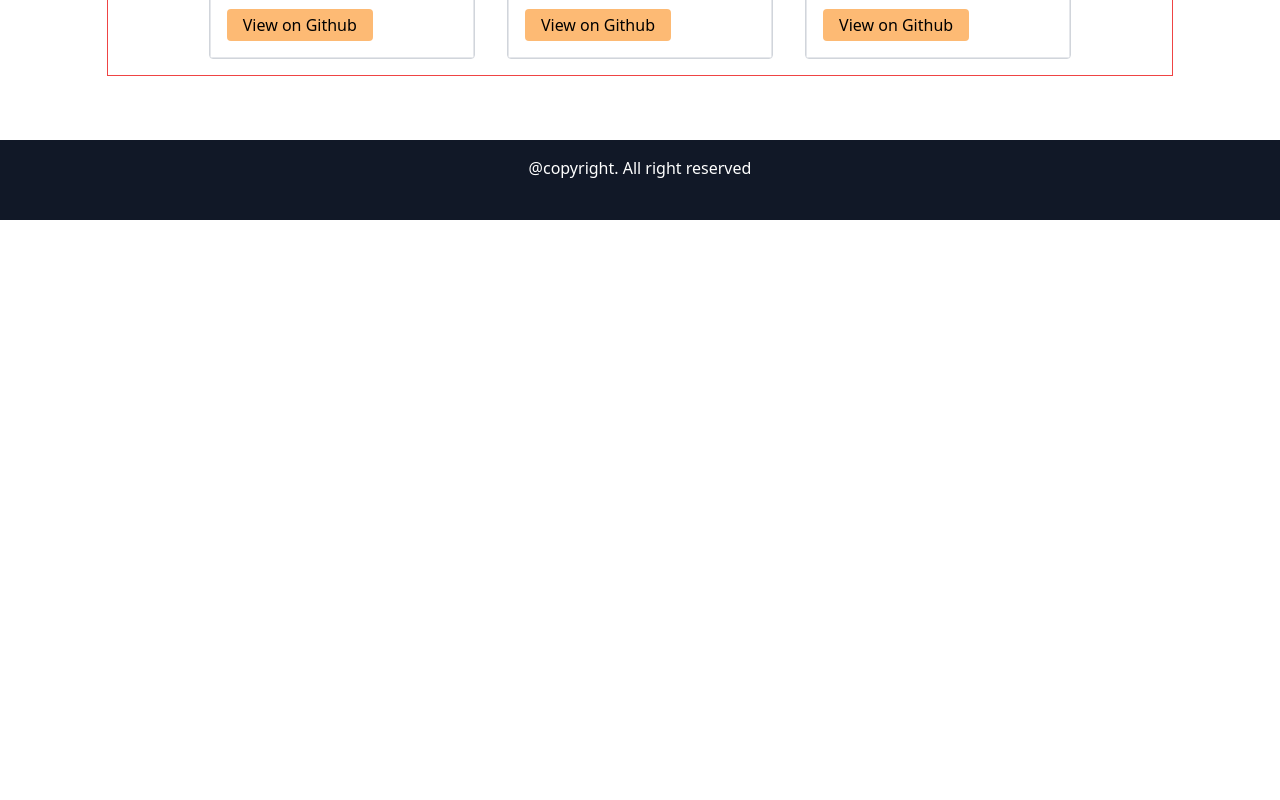
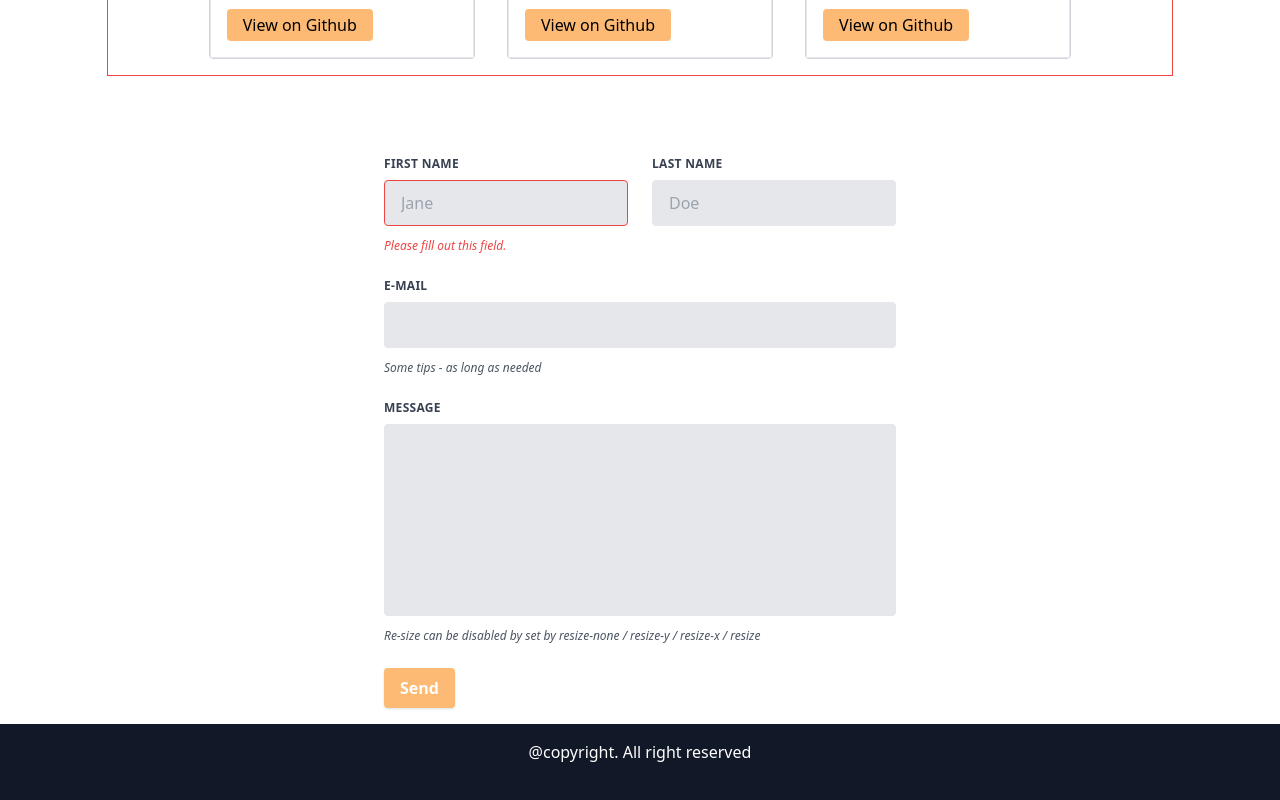
Before and after one commit to TommyOliveir/Official-Portfolio, a React (Vite) app: page / in a window 1280 px wide. Shown: the part 2462-3262 px from the top of the page. Before the commit the page ends 2682 px from the top, so only its background shows below. Built offline with nearby package versions, Linux system fonts and the light colour scheme.

Commit message:
add Contact

```diff
--- /dev/null
+++ b/src/assets/components/Contact.jsx
@@ -0,0 +1,96 @@
+import React from "react";
+
+function Contact() {
+  return (
+    <section className="p-4">
+      <div >
+
+        <form class="w-full max-w-lg mx-auto">
+          <div class="flex flex-wrap -mx-3 mb-6">
+            <div class="w-full md:w-1/2 px-3 mb-6 md:mb-0">
+              <label
+                class="block uppercase tracking-wide text-gray-700 text-xs font-bold mb-2"
+                for="grid-first-name"
+              >
+                First Name
+              </label>
+              <input
+                class="appearance-none block w-full bg-gray-200 text-gray-700 border border-red-500 rounded py-3 px-4 mb-3 leading-tight focus:outline-none focus:bg-white"
+                id="grid-first-name"
+                type="text"
+                placeholder="Jane"
+              />
+              <p class="text-red-500 text-xs italic">
+                Please fill out this field.
+              </p>
+            </div>
+            <div class="w-full md:w-1/2 px-3">
+              <label
+                class="block uppercase tracking-wide text-gray-700 text-xs font-bold mb-2"
+                for="grid-last-name"
+              >
+                Last Name
+              </label>
+              <input
+                class="appearance-none block w-full bg-gray-200 text-gray-700 border border-gray-200 rounded py-3 px-4 leading-tight focus:outline-none focus:bg-white focus:border-gray-500"
+                id="grid-last-name"
+                type="text"
+                placeholder="Doe"
+              />
+            </div>
+          </div>
+          <div class="flex flex-wrap -mx-3 mb-6">
+            <div class="w-full px-3">
+              <label
+                class="block uppercase tracking-wide text-gray-700 text-xs font-bold mb-2"
+                for="grid-password"
+              >
+                E-mail
+              </label>
+
+              <input
+                class="appearance-none block w-full bg-gray-200 text-gray-700 border border-gray-200 rounded py-3 px-4 mb-3 leading-tight focus:outline-none focus:bg-white focus:border-gray-500"
+                id="email"
+                type="email"
+              />
+              <p class="text-gray-600 text-xs italic">
+                Some tips - as long as needed
+              </p>
+            </div>
+          </div>
+          <div class="flex flex-wrap -mx-3 mb-6">
+            <div class="w-full px-3">
+              <label
+                class="block uppercase tracking-wide text-gray-700 text-xs font-bold mb-2"
+                for="grid-password"
+              >
+                Message
+              </label>
+              <textarea
+                class=" no-resize appearance-none block w-full bg-gray-200 text-gray-700 border border-gray-200 rounded py-3 px-4 mb-3 leading-tight focus:outline-none focus:bg-white focus:border-gray-500 h-48 resize-none"
+                id="message"
+              ></textarea>
+              <p class="text-gray-600 text-xs italic">
+                Re-size can be disabled by set by resize-none / resize-y /
+                resize-x / resize
+              </p>
+            </div>
+          </div>
+          <div class="md:flex md:items-center">
+            <div class="md:w-1/3">
+              <button
+                class="shadow bg-orange-300 hover:bg-teal-400 focus:shadow-outline focus:outline-none text-white font-bold py-2 px-4 rounded"
+                type="button"
+              >
+                Send
+              </button>
+            </div>
+            <div class="md:w-2/3"></div>
+          </div>
+        </form>
+      </div>
+    </section>
+  );
+}
+
+export default Contact;
--- a/src/assets/pages/HomeParalax.jsx
+++ b/src/assets/pages/HomeParalax.jsx
@@ -5,6 +5,7 @@ import About from "../components/About";
 import Skills from "../components/Skills";
 import Projects from "../components/Projects";
 import Footer from "../components/Footer";
+import Contact from "../components/Contact";
 
 function HomeParalax() {
   return (
@@ -14,6 +15,7 @@ function HomeParalax() {
     <About/>
     <Skills/>
     <Projects/>
+    <Contact/>
     <Footer/>
     </>
   );
```
